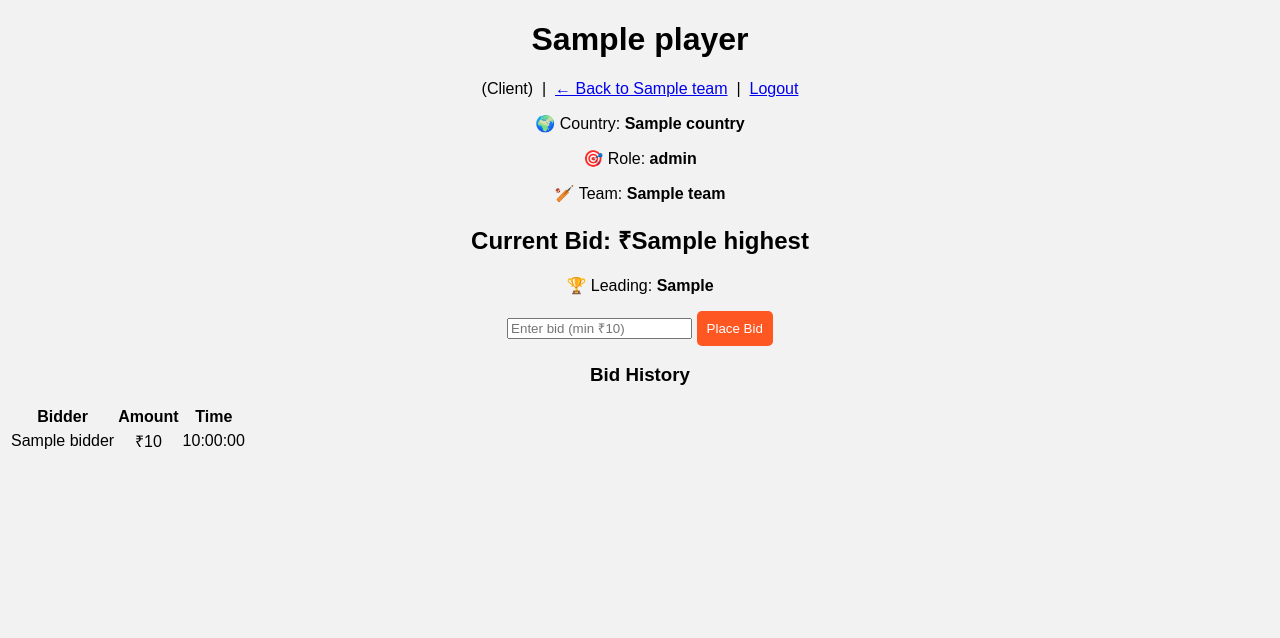
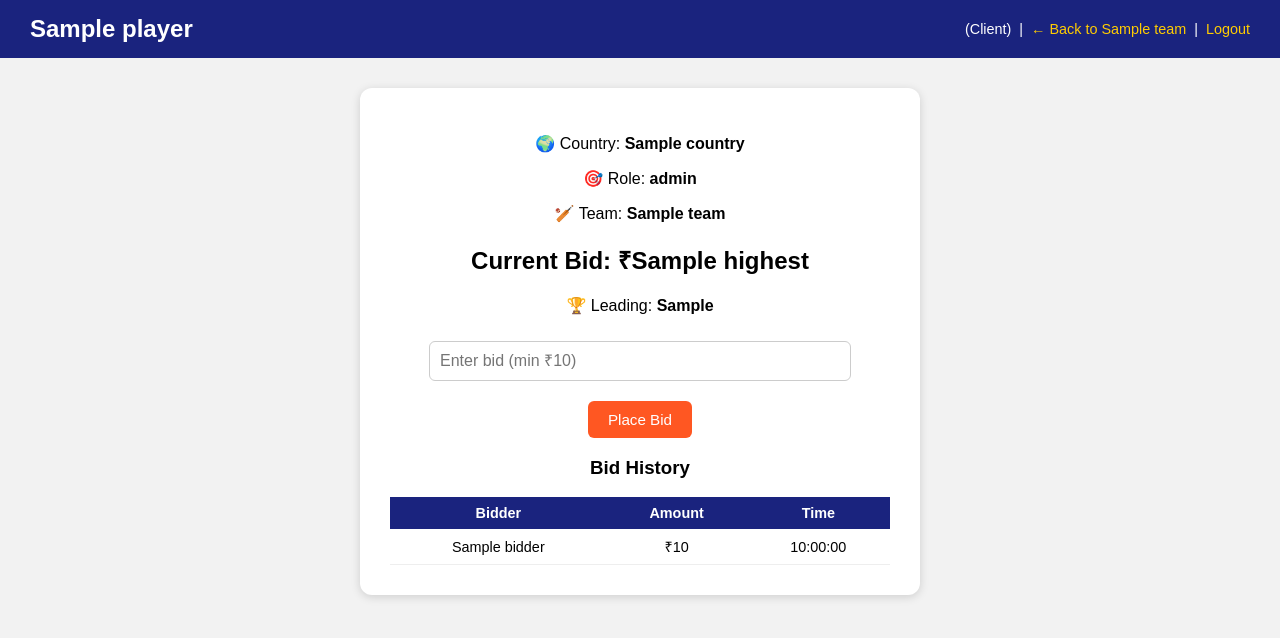
Before and after one commit to Snigdha4413/ipldb, a Flask app: template templates/player.html in a window 1280 px wide. Shown: the top 638 px of the page. Run offline with Flask 3, Linux system fonts and the light colour scheme; the template is opened without the code that fills it: most values are stand-ins (such as "Sample title", 1, 10 or a date in 2020).

Commit message:
Refactor CSS for layout and styling improvements

```diff
--- a/static/style.css
+++ b/static/style.css
@@ -1,29 +1,107 @@
-body{
-font-family: Arial;
-background:#f2f2f2;
-text-align:center;
+body {
+  font-family: Arial, sans-serif;
+  background: #f2f2f2;
+  text-align: center;
+  margin: 0;
 }
 
-.players{
-display:flex;
-flex-wrap:wrap;
-justify-content:center;
+/* TOP BAR */
+.topbar {
+  background: #1a237e;
+  color: white;
+  padding: 15px 30px;
+  display: flex;
+  justify-content: space-between;
+  align-items: center;
+}
+.topbar h1 { margin: 0; font-size: 1.5rem; }
+.user-info { font-size: 0.9rem; }
+.user-info a { color: #ffcc02; text-decoration: none; }
+
+/* LOGIN */
+.login-box {
+  background: white;
+  width: 320px;
+  margin: 100px auto;
+  padding: 40px;
+  border-radius: 12px;
+  box-shadow: 0 4px 20px rgba(0,0,0,0.15);
+}
+.login-box h1 { color: #1a237e; margin-bottom: 5px; }
+.login-box input {
+  width: 90%;
+  padding: 10px;
+  margin: 8px 0;
+  border: 1px solid #ccc;
+  border-radius: 6px;
+  font-size: 1rem;
+}
+.error { color: red; font-size: 0.9rem; }
+
+/* CARDS */
+.players {
+  display: flex;
+  flex-wrap: wrap;
+  justify-content: center;
+  padding: 20px;
+}
+.card {
+  background: white;
+  padding: 20px;
+  margin: 15px;
+  width: 200px;
+  border-radius: 12px;
+  box-shadow: 0 2px 10px rgba(0,0,0,0.15);
+}
+.card h2 { font-size: 1rem; margin-bottom: 8px; color: #1a237e; }
+.bid-amount { font-size: 1.3rem; font-weight: bold; color: #e65100; }
+.bidder { font-size: 0.8rem; color: #666; }
+
+/* PLAYER DETAIL */
+.player-detail {
+  background: white;
+  max-width: 500px;
+  margin: 30px auto;
+  padding: 30px;
+  border-radius: 12px;
+  box-shadow: 0 2px 10px rgba(0,0,0,0.15);
+}
+.player-detail input[type=number] {
+  width: 80%;
+  padding: 10px;
+  margin: 10px 0;
+  border: 1px solid #ccc;
+  border-radius: 6px;
+  font-size: 1rem;
+}
+.admin-notice {
+  background: #fff3e0;
+  border: 1px solid #ff9800;
+  color: #e65100;
+  padding: 12px;
+  border-radius: 8px;
+  margin: 15px 0;
 }
 
-.card{
-background:white;
-padding:20px;
-margin:15px;
-width:200px;
-border-radius:10px;
-box-shadow:0 0 10px rgba(0,0,0,0.2);
+/* BID TABLE */
+.bid-table {
+  width: 100%;
+  border-collapse: collapse;
+  margin-top: 15px;
+  font-size: 0.9rem;
 }
+.bid-table th { background: #1a237e; color: white; padding: 8px; }
+.bid-table td { padding: 8px; border-bottom: 1px solid #eee; }
 
-button{
-background:#ff5722;
-color:white;
-border:none;
-padding:10px;
-border-radius:5px;
-cursor:pointer;
+/* BUTTONS */
+button {
+  background: #ff5722;
+  color: white;
+  border: none;
+  padding: 10px 20px;
+  border-radius: 6px;
+  cursor: pointer;
+  font-size: 0.95rem;
+  margin-top: 10px;
 }
+button:hover { background: #e64a19; }
```
